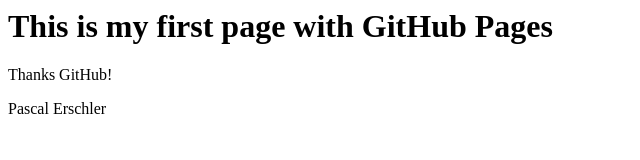
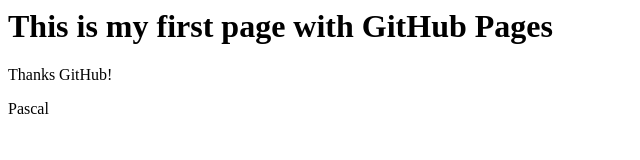
Before and after one commit to Kallisto31/32MIT, a plain HTML site: page index.html in a window 1280 px wide. Shown: the full height of the page, 0-640 px from the left. Drawn offline with Linux system fonts and the light colour scheme.

Commit message:
Update Pascal index.html

```diff
--- a/index.html
+++ b/index.html
@@ -1,5 +1,5 @@
 <html>
 <h1>This is my first page with GitHub Pages</h1>
 <p>Thanks GitHub!</p>
-<p>Pascal Erschler</p>
+<p>Pascal</p>
 </html>
```
